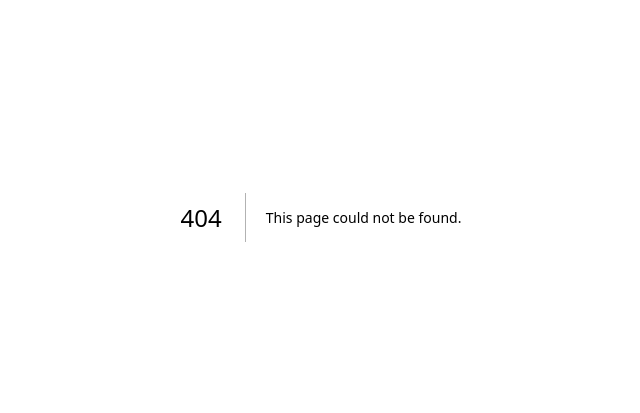
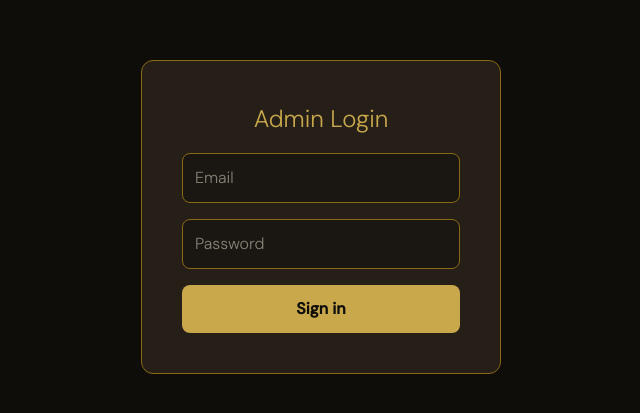
Before and after one commit to GNtrazios/match-n-taste, a Next.js app: page /admin/login in a window 1280 px wide. Before the commit this address had no page. Shown: the part 183-596 px from the top of the page, without its empty margins (319-959 px from the left). Built offline with nearby package versions, Linux system fonts and the light colour scheme; no server answers.

Commit message:
Add Admin user

```diff
--- /dev/null
+++ b/app/admin/login/page.tsx
@@ -0,0 +1,104 @@
+'use client'
+
+import { useState } from 'react'
+import { useRouter } from 'next/navigation'
+import { supabase } from '@/lib/supabase'
+
+export default function LoginPage() {
+  const router = useRouter()
+  const [email, setEmail]       = useState('')
+  const [password, setPassword] = useState('')
+  const [error, setError]       = useState<string | null>(null)
+  const [loading, setLoading]   = useState(false)
+
+  async function handleLogin(e: React.FormEvent) {
+    e.preventDefault()
+    setLoading(true)
+    setError(null)
+    const { error } = await supabase.auth.signInWithPassword({ email, password })
+    if (error) {
+      setError(error.message)
+      setLoading(false)
+    } else {
+      router.push('/admin')
+      router.refresh()
+    }
+  }
+
+  return (
+    <div style={{
+      minHeight: '100vh',
+      display: 'flex',
+      alignItems: 'center',
+      justifyContent: 'center',
+      background: 'var(--dark)',
+    }}>
+      <form
+        onSubmit={handleLogin}
+        style={{
+          background: 'var(--dark-3)',
+          border: '1px solid var(--gold-dark)',
+          borderRadius: '12px',
+          padding: '2.5rem',
+          width: '100%',
+          maxWidth: '360px',
+          display: 'flex',
+          flexDirection: 'column',
+          gap: '1rem',
+        }}
+      >
+        <h1 style={{ color: 'var(--gold)', fontFamily: 'var(--font-serif)', fontSize: '1.5rem', textAlign: 'center' }}>
+          Admin Login
+        </h1>
+
+        {error && (
+          <p style={{ color: '#ff6b6b', fontSize: '0.875rem', textAlign: 'center' }}>{error}</p>
+        )}
+
+        <input
+          type="email"
+          placeholder="Email"
+          value={email}
+          onChange={e => setEmail(e.target.value)}
+          style={inputStyle}
+        />
+        <input
+          type="password"
+          placeholder="Password"
+          value={password}
+          onChange={e => setPassword(e.target.value)}
+          style={inputStyle}
+        />
+
+        <button
+          type="submit"
+          disabled={loading}
+          style={{
+            background: 'var(--gold)',
+            color: 'var(--dark)',
+            border: 'none',
+            borderRadius: '8px',
+            padding: '0.75rem',
+            fontWeight: 600,
+            cursor: loading ? 'not-allowed' : 'pointer',
+            opacity: loading ? 0.7 : 1,
+          }}
+        >
+          {loading ? 'Signing in…' : 'Sign in'}
+        </button>
+      </form>
+    </div>
+  )
+}
+
+const inputStyle: React.CSSProperties = {
+  background: 'var(--dark-2)',
+  border: '1px solid var(--gold-dark)',
+  borderRadius: '8px',
+  padding: '0.75rem',
+  color: 'var(--cream)',
+  fontSize: '1rem',
+  outline: 'none',
+  width: '100%',
+  boxSizing: 'border-box',
+}
--- /dev/null
+++ b/lib/supabase-server.ts
@@ -0,0 +1,23 @@
+import { createServerClient } from '@supabase/ssr'
+import { cookies } from 'next/headers'
+
+export async function createSupabaseServerClient() {
+  const cookieStore = await cookies()
+
+  return createServerClient(
+    process.env.NEXT_PUBLIC_SUPABASE_URL!,
+    process.env.NEXT_PUBLIC_SUPABASE_ANON_KEY!,
+    {
+      cookies: {
+        getAll() {
+          return cookieStore.getAll()
+        },
+        setAll(cookiesToSet) {
+          cookiesToSet.forEach(({ name, value, options }) =>
+            cookieStore.set(name, value, options)
+          )
+        },
+      },
+    }
+  )
+}
--- /dev/null
+++ b/middleware.ts
@@ -0,0 +1,46 @@
+import { createServerClient } from '@supabase/ssr'
+import { NextResponse, type NextRequest } from 'next/server'
+
+export async function middleware(request: NextRequest) {
+  let supabaseResponse = NextResponse.next({ request })
+
+  const supabase = createServerClient(
+    process.env.NEXT_PUBLIC_SUPABASE_URL!,
+    process.env.NEXT_PUBLIC_SUPABASE_ANON_KEY!,
+    {
+      cookies: {
+        getAll() {
+          return request.cookies.getAll()
+        },
+        setAll(cookiesToSet) {
+          cookiesToSet.forEach(({ name, value }) =>
+            request.cookies.set(name, value)
+          )
+          supabaseResponse = NextResponse.next({ request })
+          cookiesToSet.forEach(({ name, value, options }) =>
+            supabaseResponse.cookies.set(name, value, options)
+          )
+        },
+      },
+    }
+  )
+
+  const { data: { user } } = await supabase.auth.getUser()
+
+  // Redirect unauthenticated users away from /admin (except /admin/login)
+  if (!user && request.nextUrl.pathname.startsWith('/admin') &&
+      !request.nextUrl.pathname.startsWith('/admin/login')) {
+    return NextResponse.redirect(new URL('/admin/login', request.url))
+  }
+
+  // Redirect logged-in users away from /admin/login
+  if (user && request.nextUrl.pathname.startsWith('/admin/login')) {
+    return NextResponse.redirect(new URL('/admin', request.url))
+  }
+
+  return supabaseResponse
+}
+
+export const config = {
+  matcher: ['/admin/:path*'],
+}
```
Also changed, not shown: 1 other file (tests, documents, lock files or other folders).
